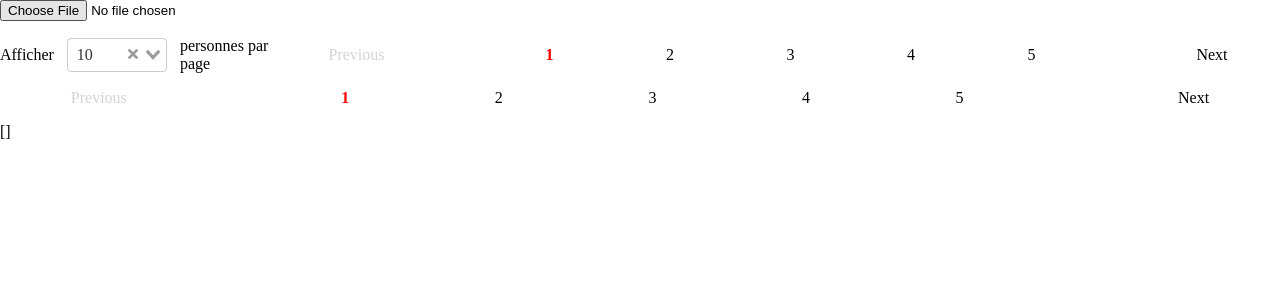
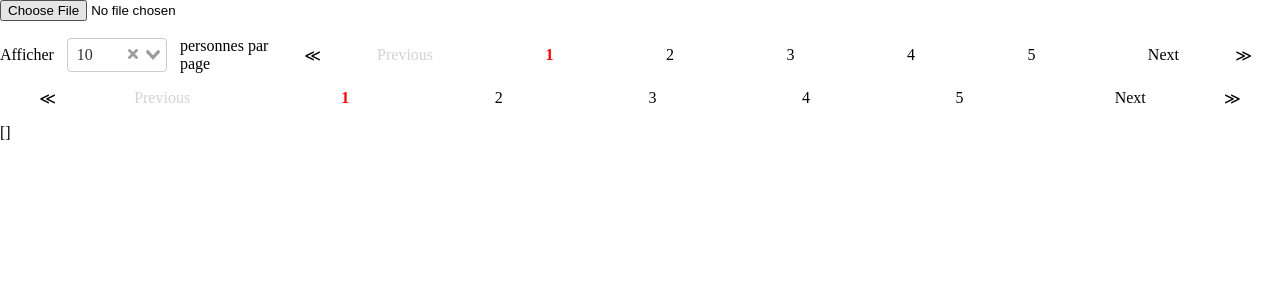
Before and after one commit to tomReve/Projet-Rosieres, a Vue app: page / in a window 1280 px wide. Shown: the top 300 px of the page. Built offline with nearby package versions, Linux system fonts and the light colour scheme.

Commit message:
Feat: pagination arrow

```diff
--- a/src/components/Pagination.vue
+++ b/src/components/Pagination.vue
@@ -1,10 +1,12 @@
 <template>
     <div class="pagination">
+        <div class="pagination-arrow" @click="toFirst">≪</div>
         <div class="pagination-link pagination-previous" :class="{'disabled':isDisabled('previous')}" @click="previousPage">{{ previous }}</div>
         <div class="pagination-selection">
             <div v-for="page in pagesToDisplay" :key="page" class="pagination-page-link" :class="{'selected':isSelected(page)}" @click="selectPage(page)">{{ page }}</div>
         </div>
         <div class="pagination-link pagination-next" @click="nextPage" :class="{'disabled':isDisabled('next')}">{{ next }}</div>
+        <div class="pagination-arrow" @click="toLast">≫</div>
     </div>
 </template>
 
@@ -93,6 +95,12 @@ export default {
                 return false;
             }
         },
+        toFirst(){
+            this.$emit('change',1);
+        },
+        toLast(){
+            this.$emit('change',this.pages);
+        },
         isDisabled(position){
             if(position == 'previous' && this.page == 1) {
                 return true;
@@ -117,7 +125,7 @@ export default {
         justify-content: space-around;
     }
 
-    .pagination-link, .pagination-page-link {
+    .pagination-link, .pagination-page-link, .pagination-arrow {
         cursor: pointer;
     }
 
```
